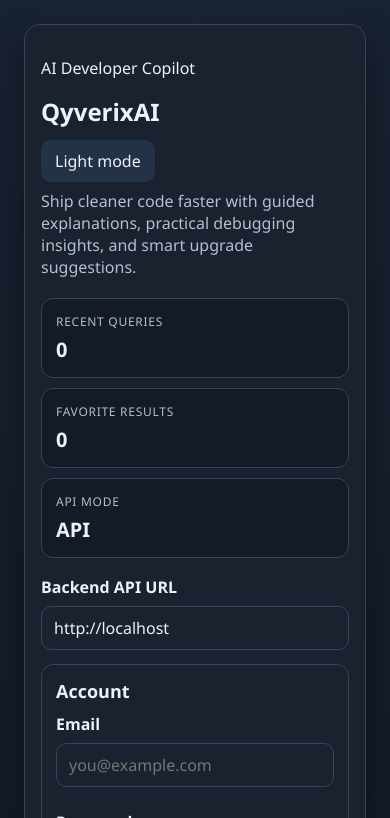
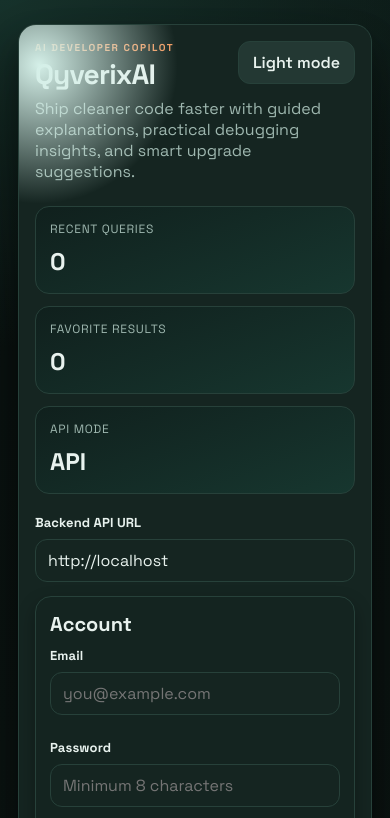
Before and after one commit to imDarshanGK/AI-dev-assistant, a plain HTML site: page frontend/index.html in a window 390 px wide. Both pictures are taken after a click on the button "Dark mode". Shown: the top 818 px of the page. Drawn offline with Linux system fonts and the light colour scheme.

Commit message:
style: deliver premium responsive visual redesign

```diff
--- a/frontend/style.css
+++ b/frontend/style.css
@@ -1,27 +1,35 @@
+@import url("https://fonts.googleapis.com/css2?family=Space+Grotesk:wght@400;500;600;700&family=IBM+Plex+Mono:wght@400;500&display=swap");
+
 :root {
-	--bg: #eef2f7;
+	--bg: #f2f5ef;
+	--bg-deep: #d9e6d6;
 	--card: #ffffff;
-	--text: #123;
-	--muted: #4d5b6a;
-	--accent: #0c7a6d;
-	--accent-dark: #0a6358;
-	--border: #d8e0ea;
-	--error: #b42318;
-	--surface: #f7fafc;
-	--shadow: rgba(14, 38, 53, 0.1);
+	--text: #0f1c19;
+	--muted: #4a625c;
+	--accent: #117a65;
+	--accent-strong: #0c5d4d;
+	--border: #d2ddd8;
+	--surface: #f8fbfa;
+	--warning: #c55a1a;
+	--error: #b62929;
+	--shadow-soft: rgba(8, 33, 28, 0.08);
+	--shadow-hard: rgba(8, 33, 28, 0.16);
 }
 
 [data-theme="dark"] {
-	--bg: #111722;
-	--card: #1a2230;
-	--text: #edf2f8;
-	--muted: #b1bfce;
-	--accent: #2f9f92;
-	--accent-dark: #258377;
-	--border: #334559;
-	--error: #ff8f87;
-	--surface: #131b27;
-	--shadow: rgba(0, 0, 0, 0.45);
+	--bg: #0d1614;
+	--bg-deep: #10211c;
+	--card: #152521;
+	--text: #e8f2ee;
+	--muted: #9eb7af;
+	--accent: #3cb795;
+	--accent-strong: #2a9577;
+	--border: #27413a;
+	--surface: #10201d;
+	--warning: #f39b61;
+	--error: #ff8f8f;
+	--shadow-soft: rgba(0, 0, 0, 0.3);
+	--shadow-hard: rgba(0, 0, 0, 0.5);
 }
 
 * {
@@ -30,29 +38,47 @@
 
 body {
 	margin: 0;
-	font-family: "Segoe UI", Tahoma, sans-serif;
-	background: radial-gradient(circle at top, #f8fbff 0%, var(--bg) 55%, #dfe8f1 100%);
+	font-family: "Space Grotesk", "Trebuchet MS", sans-serif;
+	background:
+		radial-gradient(1200px 500px at 0% 0%, #ffffff 0%, transparent 62%),
+		radial-gradient(900px 600px at 100% 100%, var(--bg-deep) 0%, transparent 62%),
+		linear-gradient(160deg, #eef4ed 0%, var(--bg) 50%, #ebf2ee 100%);
 	color: var(--text);
 }
 
 [data-theme="dark"] body {
-	background: radial-gradient(circle at top, #1a2435 0%, var(--bg) 55%, #0d1320 100%);
+	background:
+		radial-gradient(1000px 600px at 0% 0%, #17332c 0%, transparent 58%),
+		radial-gradient(800px 500px at 100% 100%, #0c1f1a 0%, transparent 55%),
+		linear-gradient(165deg, #0a1311 0%, var(--bg) 45%, #0c1916 100%);
 }
 
 .page {
 	min-height: 100vh;
 	display: grid;
 	place-items: center;
-	padding: 24px;
+	padding: 24px 18px;
 }
 
 .card {
-	width: min(900px, 100%);
+	width: min(1080px, 100%);
 	background: var(--card);
 	border: 1px solid var(--border);
-	border-radius: 16px;
-	box-shadow: 0 20px 40px var(--shadow);
-	padding: 24px;
+	border-radius: 24px;
+	box-shadow: 0 18px 32px var(--shadow-soft), 0 32px 80px var(--shadow-hard);
+	padding: 28px;
+	position: relative;
+	overflow: hidden;
+}
+
+.card::before {
+	content: "";
+	position: absolute;
+	inset: -100px auto auto -120px;
+	width: 280px;
+	height: 280px;
+	background: radial-gradient(circle, color-mix(in srgb, var(--accent) 22%, #ffffff) 0%, transparent 70%);
+	pointer-events: none;
 }
 
 .top-bar {
@@ -62,29 +88,43 @@
 	gap: 12px;
 }
 
+.eyebrow {
+	margin: 0 0 6px;
+	font-size: 11px;
+	letter-spacing: 0.16em;
+	text-transform: uppercase;
+	font-weight: 700;
+	color: var(--warning);
+}
+
 h1 {
 	margin: 0;
+	font-size: clamp(28px, 5vw, 42px);
+	line-height: 1;
+	letter-spacing: -0.03em;
 }
 
 .subtitle {
-	margin: 8px 0 20px;
+	margin: 10px 0 24px;
 	color: var(--muted);
+	max-width: 76ch;
 }
 
 .dashboard-summary {
 	display: grid;
 	grid-template-columns: repeat(3, minmax(0, 1fr));
-	gap: 10px;
-	margin-bottom: 18px;
+	gap: 12px;
+	margin-bottom: 20px;
 }
 
 .summary-card {
 	border: 1px solid var(--border);
-	border-radius: 12px;
-	background: var(--surface);
+	border-radius: 14px;
+	background: linear-gradient(160deg, var(--surface) 0%, color-mix(in srgb, var(--surface) 85%, var(--accent) 15%) 100%);
 	padding: 14px;
 	display: grid;
 	gap: 6px;
+	min-height: 88px;
 }
 
 .summary-label {
@@ -95,7 +135,7 @@
 }
 
 .summary-card strong {
-	font-size: 20px;
+	font-size: 24px;
 }
 
 .field-group {
@@ -111,23 +151,24 @@
 .workspace-grid {
 	display: grid;
 	grid-template-columns: 1.1fr 1fr;
-	gap: 14px;
+	gap: 16px;
 }
 
 .panel {
 	border: 1px solid var(--border);
-	border-radius: 12px;
+	border-radius: 16px;
 	padding: 14px;
-	background: var(--card);
+	background: color-mix(in srgb, var(--card) 86%, var(--surface) 14%);
+	box-shadow: 0 8px 18px var(--shadow-soft);
 }
 
 .auth-panel {
-	margin-bottom: 14px;
+	margin-bottom: 16px;
 }
 
 .auth-panel h2 {
 	margin: 0 0 10px;
-	font-size: 18px;
+	font-size: 20px;
 }
 
 .meta-text {
@@ -150,7 +191,9 @@
 
 label {
 	display: block;
-	font-weight: 600;
+	font-weight: 700;
+	font-size: 13px;
+	letter-spacing: 0.01em;
 	margin-bottom: 8px;
 }
 
@@ -166,50 +209,88 @@
 select {
 	width: 100%;
 	border: 1px solid var(--border);
-	border-radius: 10px;
+	border-radius: 12px;
 	padding: 10px 12px;
 	background: var(--card);
 	color: var(--text);
+	transition: border-color 0.2s ease, box-shadow 0.2s ease;
+}
+
+textarea:focus,
+input:focus,
+select:focus {
+	outline: none;
+	border-color: var(--accent);
+	box-shadow: 0 0 0 3px color-mix(in srgb, var(--accent) 18%, transparent);
 }
 
 textarea {
 	resize: vertical;
-	min-height: 220px;
+	min-height: 250px;
+	font-family: "IBM Plex Mono", monospace;
+	font-size: 13px;
+	line-height: 1.5;
 }
 
 .actions {
 	display: flex;
 	gap: 10px;
+	flex-wrap: wrap;
 }
 
 button {
-	border: none;
-	border-radius: 10px;
+	border: 1px solid transparent;
+	border-radius: 12px;
 	padding: 10px 14px;
 	cursor: pointer;
+	font-weight: 600;
+	transition: transform 0.15s ease, background-color 0.2s ease, border-color 0.2s ease;
+}
+
+button:hover {
+	transform: translateY(-1px);
 }
 
 #submit-btn {
-	background: var(--accent);
+	background: linear-gradient(160deg, var(--accent) 0%, var(--accent-strong) 100%);
 	color: #fff;
+	box-shadow: 0 10px 20px color-mix(in srgb, var(--accent) 35%, transparent);
 }
 
 #submit-btn:hover {
-	background: var(--accent-dark);
+	background: linear-gradient(160deg, color-mix(in srgb, var(--accent) 90%, #ffffff) 0%, var(--accent-strong) 100%);
 }
 
 #clear-btn {
-	background: #ecf1f7;
-	color: #234;
+	background: color-mix(in srgb, var(--surface) 72%, #ffffff 28%);
+	color: var(--text);
+	border-color: var(--border);
 }
 
 [data-theme="dark"] #clear-btn,
 [data-theme="dark"] #theme-toggle,
 [data-theme="dark"] #download-btn,
 [data-theme="dark"] #copy-btn,
-[data-theme="dark"] #clear-history-btn {
-	background: #243246;
+[data-theme="dark"] #clear-history-btn,
+[data-theme="dark"] #clear-favorites-btn {
+	background: #233833;
 	color: var(--text);
+	border-color: var(--border);
+}
+
+#theme-toggle,
+#favorite-btn,
+#share-btn,
+#download-btn,
+#copy-btn,
+#clear-history-btn,
+#clear-favorites-btn,
+#signup-btn,
+#login-btn,
+#logout-btn {
+	background: color-mix(in srgb, var(--surface) 70%, #ffffff 30%);
+	color: var(--text);
+	border-color: var(--border);
 }
 
 .result-wrap {
@@ -228,6 +309,7 @@
 	margin: 8px 0;
 	font-size: 14px;
 	color: var(--muted);
+	font-weight: 500;
 }
 
 .status.loading::before {
@@ -250,12 +332,15 @@
 #result {
 	margin: 0;
 	border: 1px solid var(--border);
-	border-radius: 12px;
+	border-radius: 14px;
 	background: var(--surface);
 	padding: 14px;
-	min-height: 220px;
+	min-height: 252px;
 	overflow-x: auto;
 	white-space: pre-wrap;
+	font-family: "IBM Plex Mono", monospace;
+	font-size: 12.5px;
+	line-height: 1.52;
 }
 
 .history-wrap {
@@ -277,7 +362,7 @@
 
 .history-header h2 {
 	margin: 0;
-	font-size: 18px;
+	font-size: 19px;
 }
 
 .history-list {
@@ -292,10 +377,10 @@
 	width: 100%;
 	text-align: left;
 	border: 1px solid var(--border);
-	background: var(--surface);
+	background: color-mix(in srgb, var(--surface) 82%, #ffffff 18%);
 	color: var(--text);
 	padding: 10px;
-	border-radius: 8px;
+	border-radius: 10px;
 	cursor: pointer;
 }
 
@@ -313,18 +398,18 @@
 }
 
 .item-danger-btn {
-	background: #fee4e2;
-	color: #912018;
-	border: 1px solid #fecdca;
+	background: color-mix(in srgb, #f16a52 20%, #ffffff 80%);
+	color: #8a2a1f;
+	border: 1px solid color-mix(in srgb, #f16a52 45%, #ffffff 55%);
 	padding: 8px 10px;
-	border-radius: 8px;
+	border-radius: 10px;
 	height: 100%;
 }
 
 [data-theme="dark"] .item-danger-btn {
-	background: #3f1f22;
-	color: #ffb4ad;
-	border-color: #6e353b;
+	background: #4a2323;
+	color: #ffbbb3;
+	border-color: #6a3939;
 }
 
 @keyframes spin {
@@ -336,6 +421,7 @@
 @media (max-width: 700px) {
 	.card {
 		padding: 16px;
+		border-radius: 18px;
 	}
 
 	.dashboard-summary {
@@ -348,8 +434,16 @@
 	}
 
 	.top-bar {
-		align-items: flex-start;
-		flex-direction: column;
+		align-items: stretch;
+		flex-direction: row;
+	}
+
+	.top-bar button {
+		align-self: flex-start;
+	}
+
+	.eyebrow {
+		font-size: 10px;
 	}
 
 	textarea {
```
